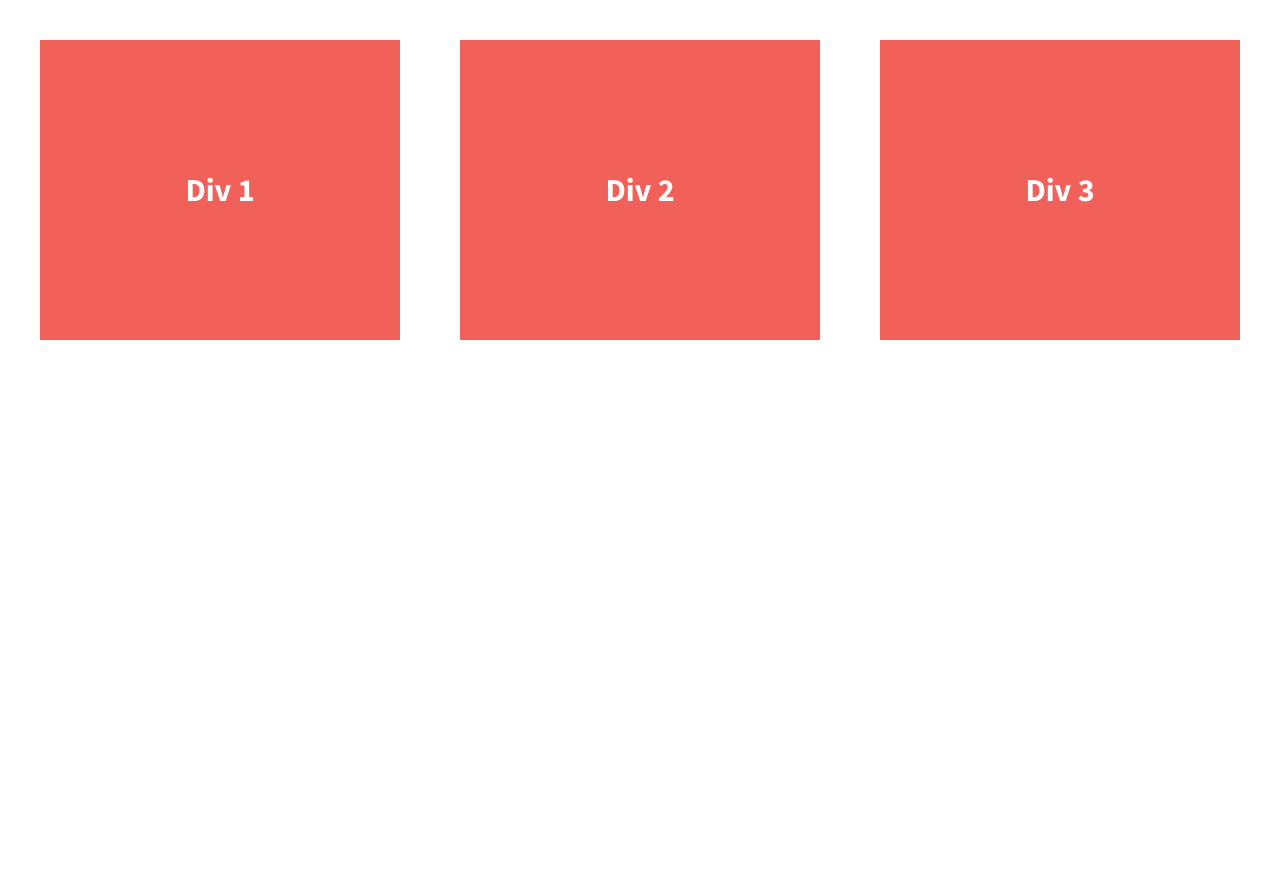
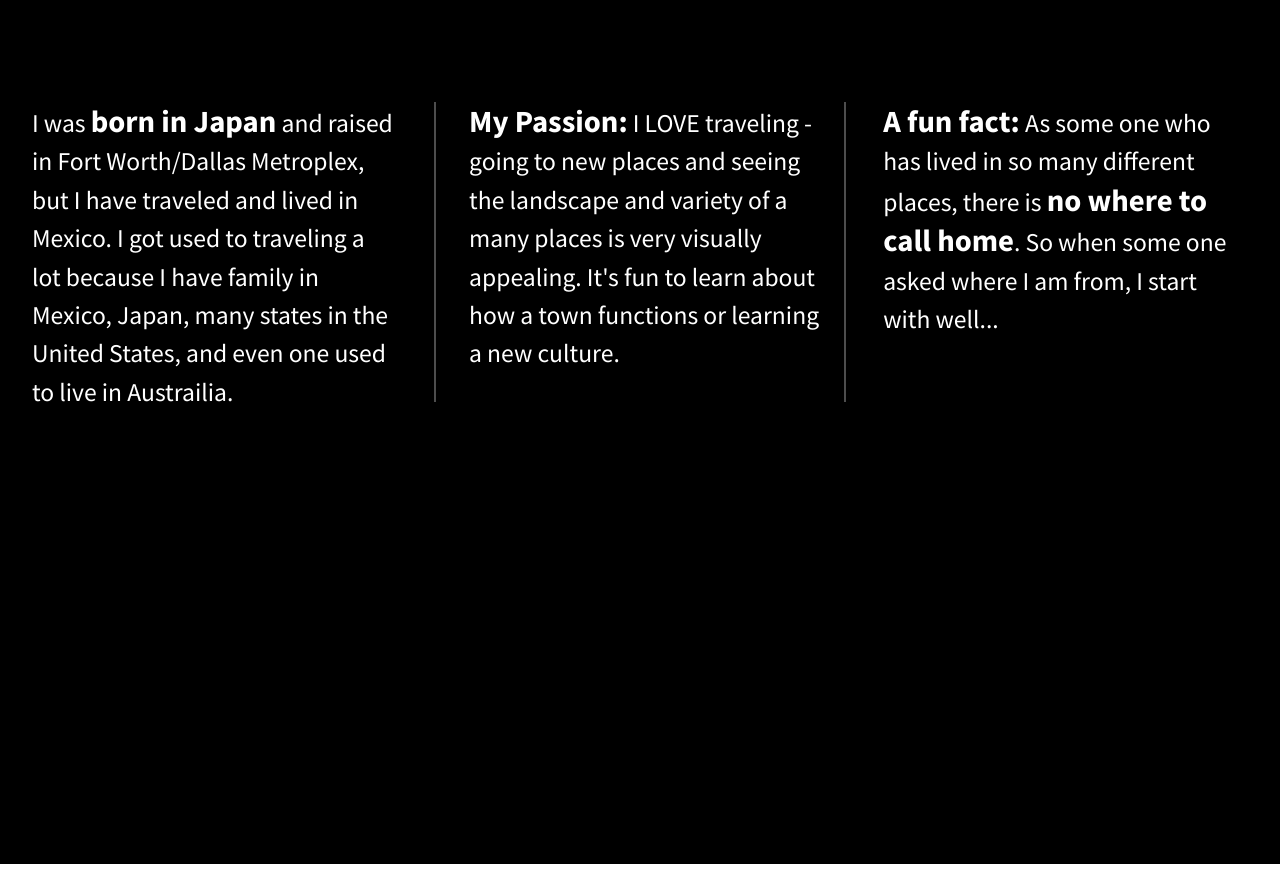
Before and after one commit to brian-hornbrook/Flexbox-grid, a plain HTML site: page index.html in a window 1280 px wide. Drawn offline with nearby package versions, Linux system fonts and the light colour scheme.

Commit message:
Added about me content

```diff
--- a/css/main.css
+++ b/css/main.css
@@ -104,15 +104,15 @@ html {
 body {
   font-family: 'Source Sans Pro', sans-serif;
   padding: 2em;
-  font-size: 1.25em;
   height: 100%;
+  background-color: black;
 }
 
 .wrapper {
   /*add display:flex and set justify-content to space-between*/
-  font-weight: 700;
   display: flex;
   justify-content: space-between;
+  margin-top: 70px;
 }
 
 .div-1, .div-2, .div-3 {
@@ -120,12 +120,19 @@ body {
   color: #fff;
   line-height: 1.5em;
   font-size: 1.6em;
-  background-color: #f16059;
   height: 300px;
-  display: flex;
   width: 30%;
-  justify-content: center;
-  align-items: center;
+}
+
+#center-content {
+    border-right: 2px solid #ffffff4d;
+    border-left: 2px solid #ffffff4d;
+    padding: 0 10px 0 33px;
+}
+
+.important {
+    font-weight: 700;
+    font-size: 1.2em;
 }
 
 
--- a/index.html
+++ b/index.html
@@ -25,13 +25,17 @@
 
     <section class="wrapper">
         <div class="div-1">
-            Div 1
+            I was <span class="important">born in Japan</span> and raised in Fort Worth/Dallas Metroplex, but I have traveled and
+            lived in Mexico. I got used to traveling a lot because I have family in Mexico, Japan, many states in the United States,
+            and even one used to live in Austrailia.
         </div>
-        <div class="div-2">
-            Div 2
+        <div id="center-content" class="div-2">
+            <span class="important">My Passion:</span> I LOVE traveling - going to new places and seeing the landscape and variety
+            of a many places is very visually appealing. It's fun to learn about how a town functions or learning a new culture.
         </div>
         <div class="div-3">
-            Div 3
+            <span class="important">A fun fact:</span> As some one who has lived in so many different places, there is
+            <span class="important">no where to call home</span>. So when some one asked where I am from, I start with well...
         </div>
     </section>
 
```
